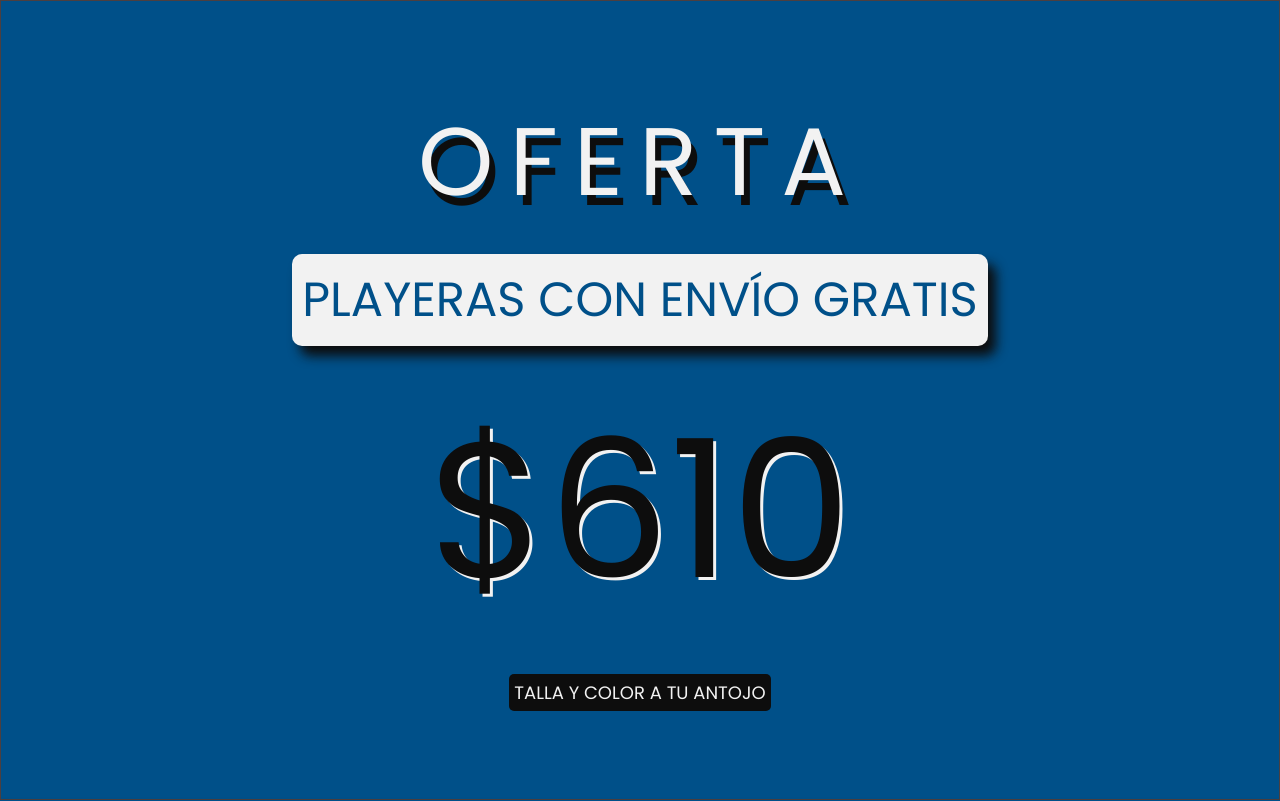
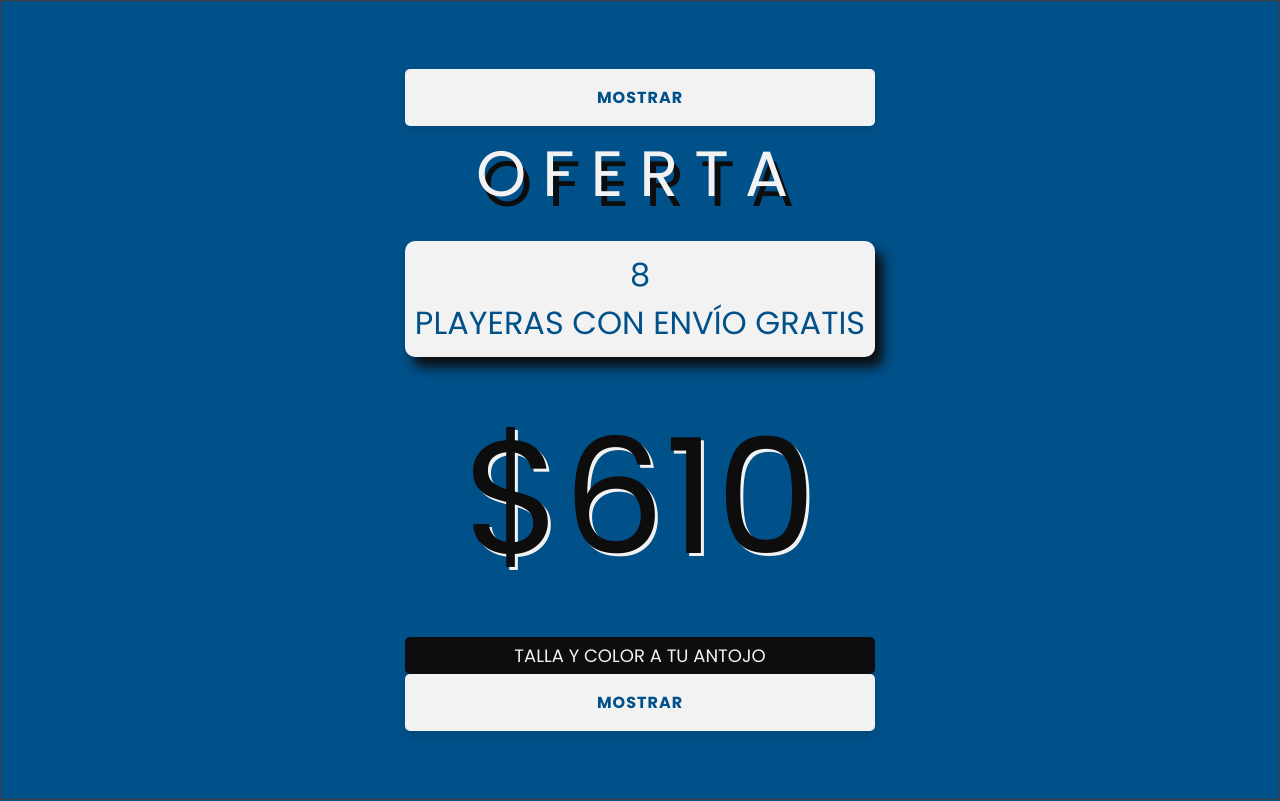
Before and after one commit to EsaulAlfacan/page-tlazo, a plain HTML site: page HTML/catalogo.html in a window 1280 px wide. Shown: the top 801 px of the page. Drawn offline with Linux system fonts and the light colour scheme.

Commit message:
actualizar

```diff
--- a/CSS/estilosCatalogo.css
+++ b/CSS/estilosCatalogo.css
@@ -560,6 +560,11 @@ input[type="radio"]:checked + label:hover:before {
 
 /*OFERTAS*/
 /*OFERTAS*/
+.oferta-info {
+  display: flex;
+  flex-direction: column;
+}
+
 .oferta-container {
   display: flex;
   flex-direction: column; /* Usar column para apilar elementos verticalmente */
@@ -570,7 +575,7 @@ input[type="radio"]:checked + label:hover:before {
   text-align: center;
   justify-content: center;
   align-items: center;
-  padding: 5rem 1rem; /* Padding superior e inferior y un poco de padding horizontal */
+  padding: 3rem 1rem; /* Padding superior e inferior y un poco de padding horizontal */
   width: 100%;
   height: 100vh;
   margin: auto;
@@ -578,7 +583,7 @@ input[type="radio"]:checked + label:hover:before {
 }
 
 .oferta-title {
-  font-size: 6rem;
+  font-size: 4rem;
   letter-spacing: 1rem;
   margin-bottom: 20px;
   color: var(--color-3);
@@ -588,7 +593,7 @@ input[type="radio"]:checked + label:hover:before {
 .oferta-details {
   background-color: var(--color-3);
   color: var(--color-1);
-  font-size: 3rem;
+  font-size: 2rem;
   padding: 10px;
   margin-bottom: 20px;
   border-radius: 10px;
@@ -596,10 +601,38 @@ input[type="radio"]:checked + label:hover:before {
 }
 
 .oferta-price {
-  font-size: 12rem;
+  font-size: 10rem;
   color: var(--color-4); /* Precio en marrón grisáceo */
   margin-bottom: 20px;
   text-shadow: 3px 3px var(--color-3); /* Sombra en el texto para destacar */
+}
+
+.mostrar {
+  text-decoration: none;
+  background-color: var(--color-3);
+  color: var(--color-1);
+  padding: 1rem 1rem;
+  border-radius: 5px;
+  transition: all 0.3s ease; /* Transición suave para efectos hover */
+  box-shadow: 0 4px 8px rgba(0, 0, 0, 0.1); /* Sombra sutil para dar profundidad */
+  font-weight: bold;
+  text-transform: uppercase; /* Texto en mayúsculas */
+  letter-spacing: 1px; /* Espaciado entre letras para mejorar legibilidad */
+  display: inline-block; /* Permite la transformación y otros estilos en línea */
+}
+
+/* Estilos para el enlace .mostrar en estado hover */
+.mostrar:hover {
+  background-color: var(--color-highlight);
+  color: var(--color-primary);
+  box-shadow: 0 6px 12px rgba(0, 0, 0, 0.2);
+  transform: translateY(-2px); /* Levanta ligeramente el enlace */
+}
+
+/* Estilos para el enlace .mostrar en estado activo */
+.mostrar:active {
+  transform: translateY(1px); /* Simula un efecto de pulsación */
+  box-shadow: 0 2px 4px rgba(0, 0, 0, 0.2);
 }
 
 .oferta-footer {
--- a/HTML/catalogo.html
+++ b/HTML/catalogo.html
@@ -79,12 +79,23 @@
 
 <body>
     <section class="oferta-container">
+
+
         <div class="oferta-info">
+            <a
+                class="mostrar"
+                href="#playeras"
+            >Mostrar</a>
             <div class="oferta-title">OFERTA</div>
-            <div class="oferta-details">PLAYERAS CON ENVÍO GRATIS</div>
+            <div class="oferta-details">8 <br>PLAYERAS CON ENVÍO GRATIS</div>
             <div class="oferta-price">$610</div>
             <div class="oferta-footer">TALLA Y COLOR A TU ANTOJO</div>
+            <a
+                class="mostrar"
+                href="#playeras"
+            >Mostrar</a>
         </div>
+
     </section>
 
     <header class="encabezado">
```
